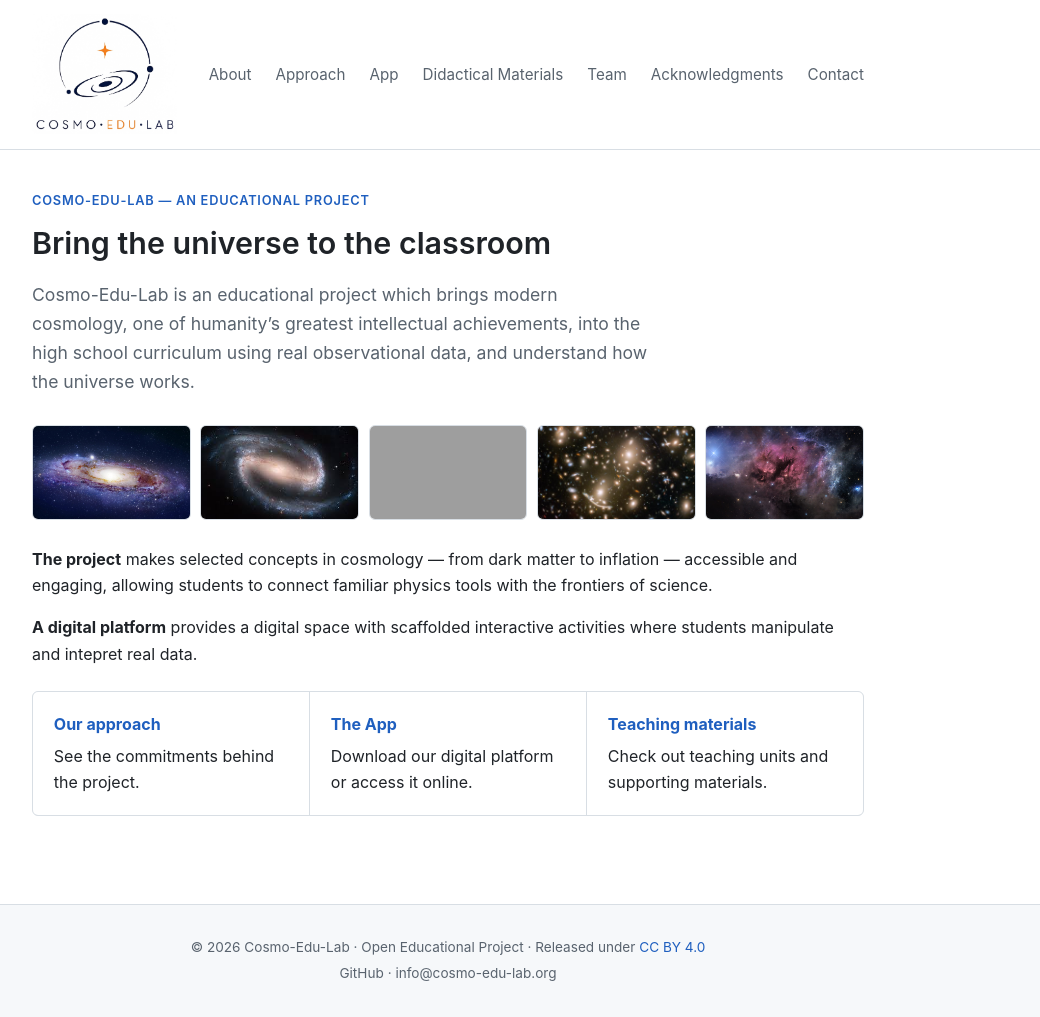
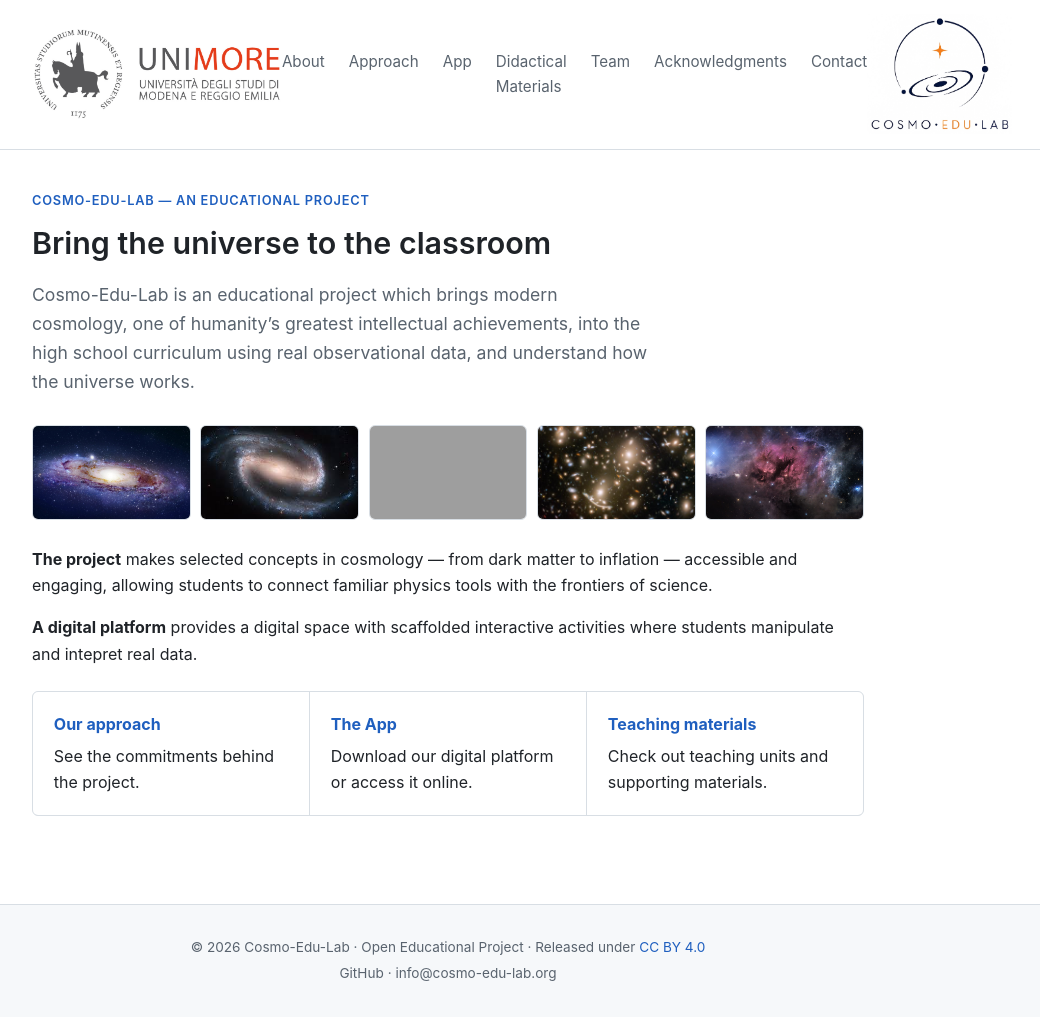
Before and after one commit to cosmo-edu-lab/cosmo-edu-lab.github.io, a Jekyll site: the page built from index.md, in a window 1280 px wide and 1017 px high. Shown: the whole window, without its empty margins (192-1232 px from the left). Built offline with Jekyll 4.4.1, drawn with Linux system fonts in a browser that asks for light colours; grey boxes are pictures that could not be loaded.

Commit message:
aggiunta logo unimore

```diff
--- a/_includes/nav.html
+++ b/_includes/nav.html
@@ -1,7 +1,7 @@
 <header class="site-nav">
   <div class="nav-inner">
-    <a class="brand" href="{{ '/' | relative_url }}" aria-label="{{ site.title }}">
-      <img class="brand-logo" src="{{ '/assets/images/CosmoEduLabLogo.png' | relative_url }}" alt="{{ site.title }}">
+    <a class="brand brand-uni" href="{{ '/' | relative_url }}" aria-label="{{ site.title }}">
+      <img class="brand-logo brand-logo-uni" src="{{ '/assets/images/Logo_A_Positivo_Colore.jpg' | relative_url }}" alt="Logo Università">
     </a>
 
     <button class="nav-toggle" id="navToggle" aria-label="Toggle menu" aria-expanded="false">
@@ -14,5 +14,9 @@
         <a href="{{ item_path }}"{% if page.url == item.url %} class="active" aria-current="page"{% endif %}>{{ item.title }}</a>
       {% endfor %}
     </nav>
+
+    <a class="brand brand-cosmo" href="{{ '/' | relative_url }}" aria-label="{{ site.title }}">
+      <img class="brand-logo" src="{{ '/assets/images/CosmoEduLabLogo.png' | relative_url }}" alt="{{ site.title }}">
+    </a>
   </div>
 </header>
--- a/assets/css/style.css
+++ b/assets/css/style.css
@@ -76,12 +76,16 @@ hr {
 .brand {
   display: flex;
   align-items: center;
+  flex-shrink: 0;
 }
 .brand:hover { text-decoration: none; }
 .brand-logo {
   display: block;
   width: auto;
   height: 120px;
+}
+.brand-logo-uni {
+  height: 90px;
 }
 
 .nav-links { display: flex; gap: 1.5rem; }
@@ -112,6 +116,8 @@ hr {
 
 @media (max-width: 640px) {
   .nav-toggle { display: flex; }
+  .brand-logo { height: 70px; }
+  .brand-logo-uni { height: 55px; }
   .nav-links {
     position: absolute;
     top: 100%;
```
Also changed, not shown: assets/images/Logo_A_Positivo_Colore.jpg (added).
